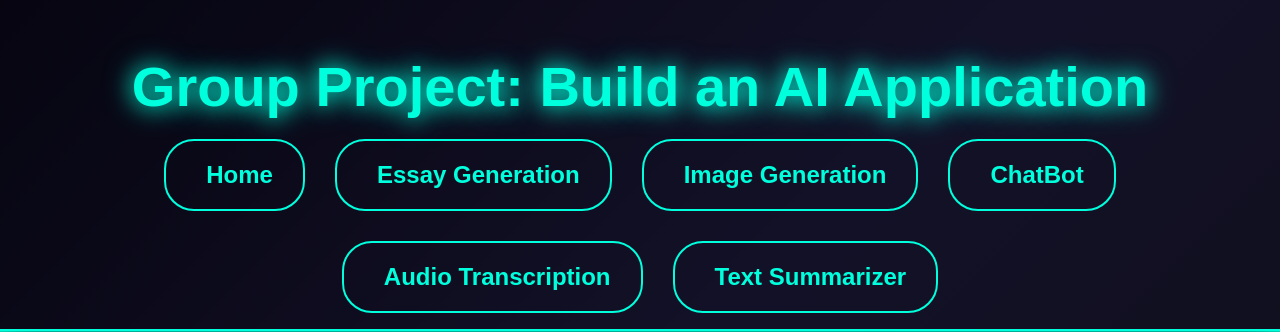
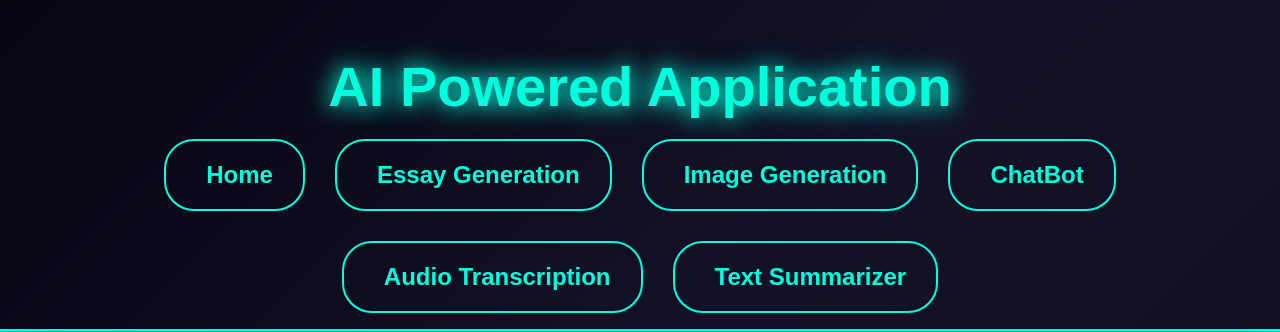
Before and after one commit to ewache04/AI-Powered-Application, a Flask app: page /audio in a window 1280 px wide. Shown: the top 332 px of the page. Run offline with Flask 2, Linux system fonts and the light colour scheme.

Commit message:
Update layout.html

```diff
--- a/templates/layout.html
+++ b/templates/layout.html
@@ -8,7 +8,7 @@
 </head>
 <body>
     <header>
-        <h1>Group Project: Build an AI Application</h1>
+        <h1>AI Powered Application</h1>
         <nav>
             <a href="/" title="Home">
                 <i class="fas fa-home"></i> Home
```
